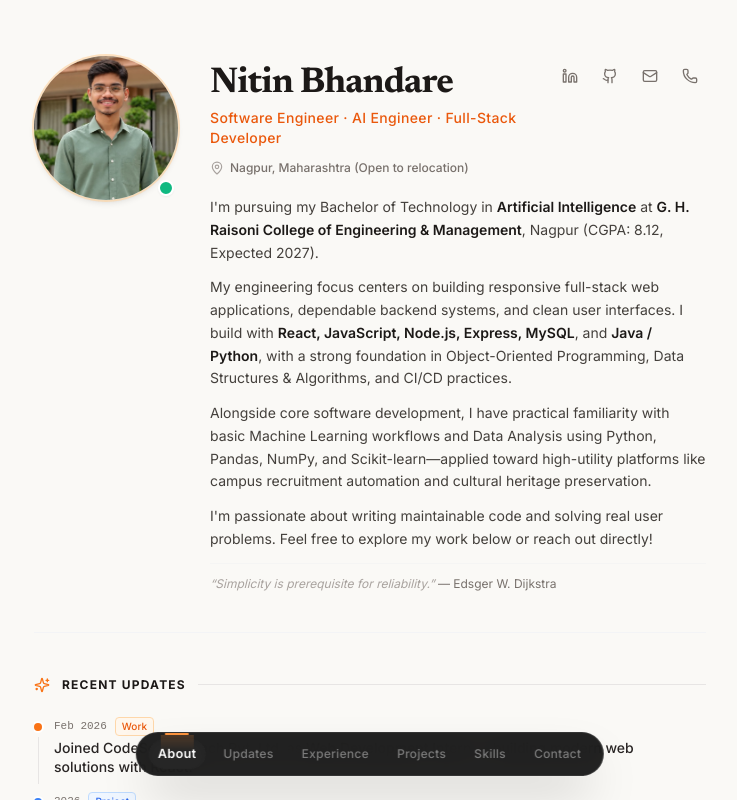
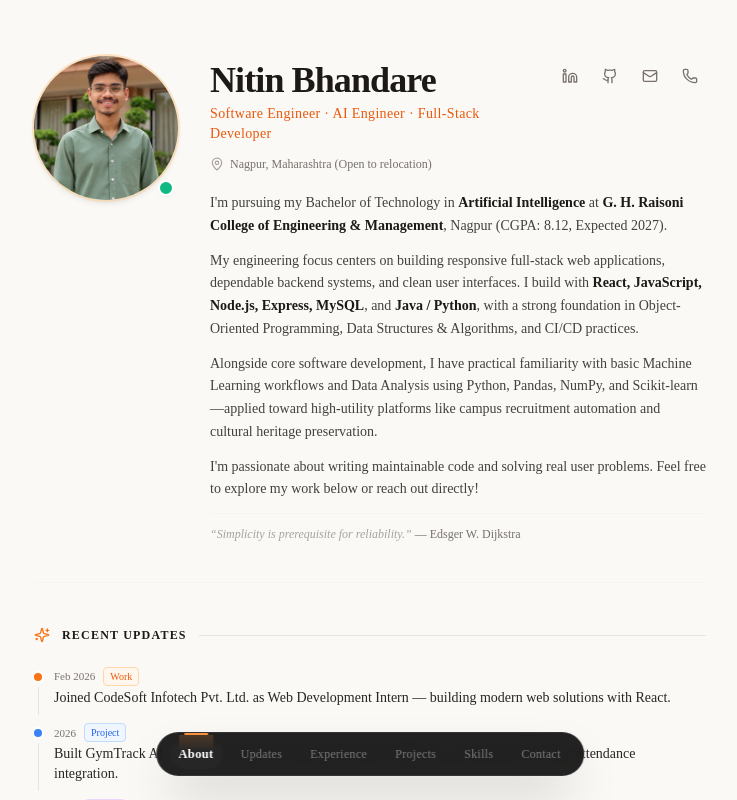
Before and after one commit to NitinCodes2408/My_Portfolio, a React (Vite) app: page / in a window 1280 px wide. Shown: the top 800 px of the page, without its empty margins (270-1007 px from the left). Built offline with nearby package versions, Linux system fonts and the light colour scheme; the HTML template or start-up script is replaced by a standard one.

Commit message:
Add files via upload

```diff
--- a/src/index.css
+++ b/src/index.css
@@ -3,8 +3,8 @@
 @tailwind utilities;
 
 @layer base {
-  html {
-    font-family: 'Inter', -apple-system, BlinkMacSystemFont, 'Segoe UI', Roboto, sans-serif;
+  *, html, body {
+    font-family: "Times New Roman", Times, Georgia, serif !important;
     color-scheme: light;
   }
 
@@ -13,8 +13,8 @@
     color: #1c1917;
   }
 
-  h1, h2, h3, .font-serif {
-    font-family: 'Newsreader', 'Lora', Georgia, serif;
+  h1, h2, h3, h4, h5, h6, p, span, a, button, input, textarea {
+    font-family: "Times New Roman", Times, Georgia, serif !important;
   }
 }
 
--- a/tailwind.config.js
+++ b/tailwind.config.js
@@ -7,9 +7,9 @@ export default {
   theme: {
     extend: {
       fontFamily: {
-        serif: ['"Newsreader"', '"Lora"', '"EB Garamond"', 'Georgia', 'serif'],
-        sans: ['"Inter"', 'system-ui', '-apple-system', 'BlinkMacSystemFont', '"Segoe UI"', 'Roboto', 'sans-serif'],
-        mono: ['"JetBrains Mono"', '"Fira Code"', 'monospace'],
+        serif: ['"Times New Roman"', 'Times', 'serif'],
+        sans: ['"Times New Roman"', 'Times', 'serif'],
+        mono: ['"Times New Roman"', 'Times', 'serif'],
       },
       colors: {
         paper: '#faf9f6',
```
